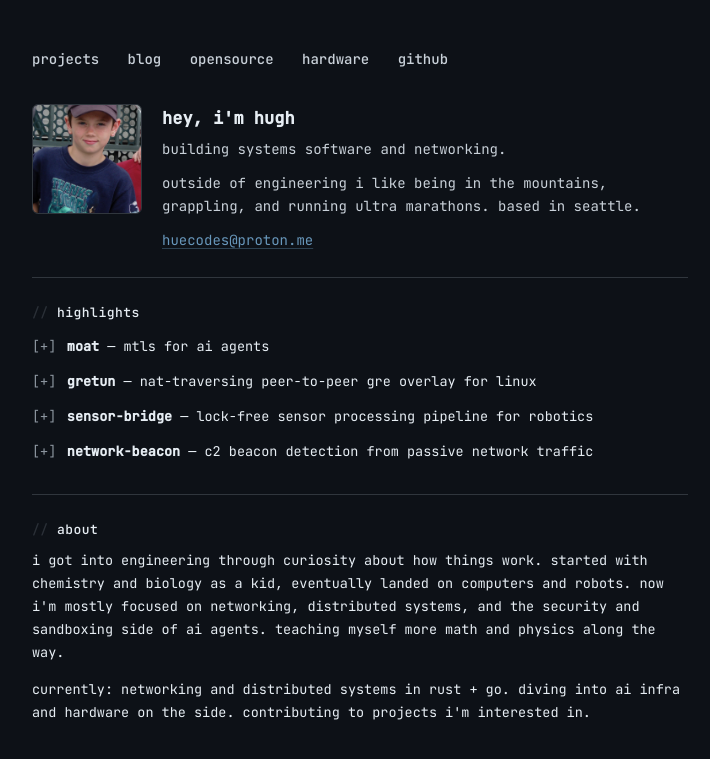
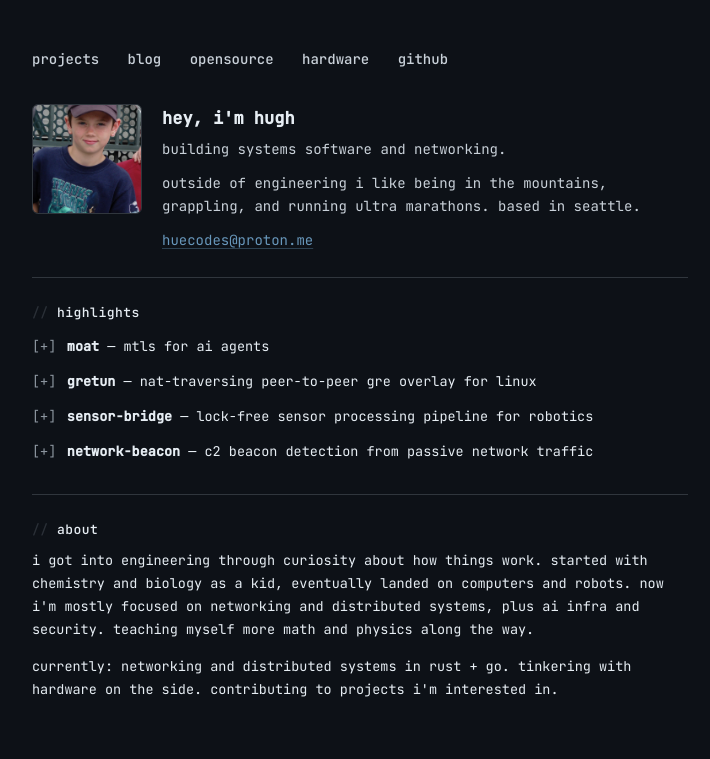
Before and after one commit to HueCodes/HueCodes.github.io, a Jekyll site: the page built from index.md, in a window 1280 px wide. Shown: the top 759 px of the page, without its empty margins (280-990 px from the left). Built offline with Jekyll 4.4.1, drawn with Linux system fonts in a browser that asks for light colours.

Commit message:
rephrase about: ai infra and security, hardware as side interest

```diff
--- a/index.md
+++ b/index.md
@@ -60,6 +60,6 @@ title: home
 
 <div class="section fade-in" style="animation-delay: 0.15s">
   <h2>about</h2>
-  <p>i got into engineering through curiosity about how things work. started with chemistry and biology as a kid, eventually landed on computers and robots. now i'm mostly focused on networking, distributed systems, and the security and sandboxing side of ai agents. teaching myself more math and physics along the way.</p>
-  <p>currently: networking and distributed systems in rust + go. diving into ai infra and hardware on the side. contributing to projects i'm interested in.</p>
+  <p>i got into engineering through curiosity about how things work. started with chemistry and biology as a kid, eventually landed on computers and robots. now i'm mostly focused on networking and distributed systems, plus ai infra and security. teaching myself more math and physics along the way.</p>
+  <p>currently: networking and distributed systems in rust + go. tinkering with hardware on the side. contributing to projects i'm interested in.</p>
 </div>
```
